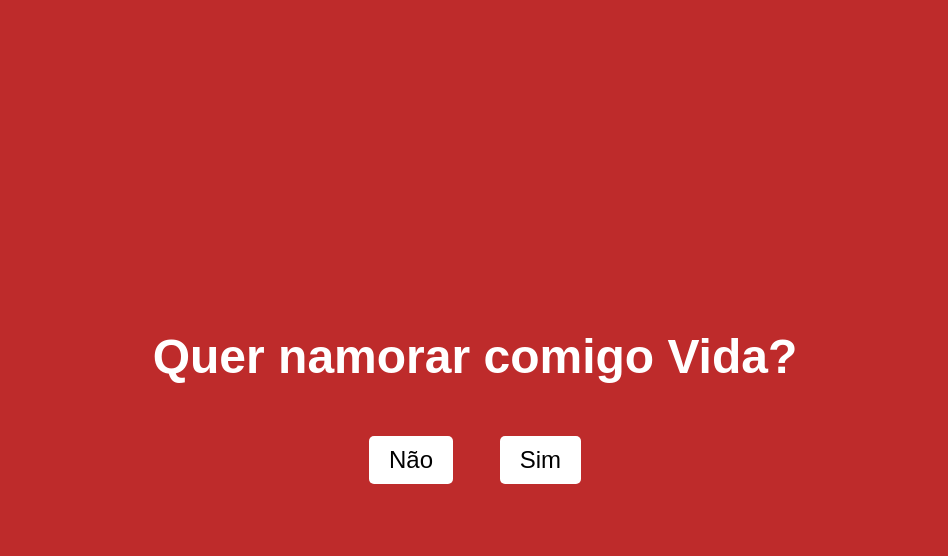
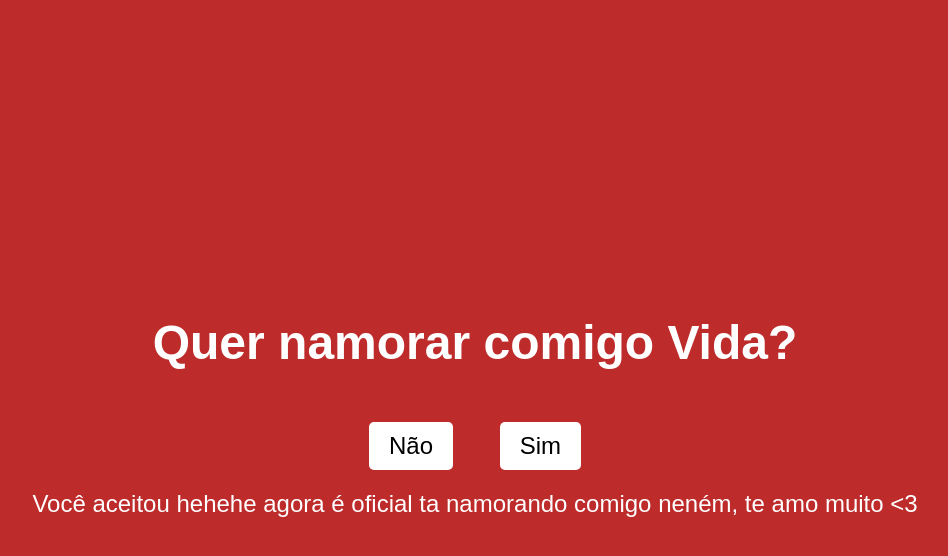
Before and after one commit to Pedro-Priori/PedidoDeNamoro, a plain HTML site: page index.html in a window 1280 px wide. Both pictures are taken after a click on the button "Sim". Shown: the whole page, without its empty margins (165-1113 px from the left). Drawn offline with Linux system fonts and the light colour scheme.

Commit message:
Pedido na tela

```diff
--- a/index.html
+++ b/index.html
@@ -14,6 +14,7 @@
       <button id="nao">Não</button>
       <button id="sim">Sim</button>
     </div>
+    <div id="mensagem"></div>
   </div>
   <script src="index.js"></script>
 </body>
--- a/index.js
+++ b/index.js
@@ -9,6 +9,6 @@ naoBtn.addEventListener("mouseover", () => {
   naoBtn.style.top = `${y}px`;
 });
 
-simBtn.addEventListener("click", () => {
-  alert("Você aceitou  hehehe agora é oficial ta namorando comigo neném, te amo muito <3 ");
+simBtn.addEventListener("click", function(){
+  mensagem.innerText ="Você aceitou  hehehe agora é oficial ta namorando comigo neném, te amo muito <3"
 });
```
